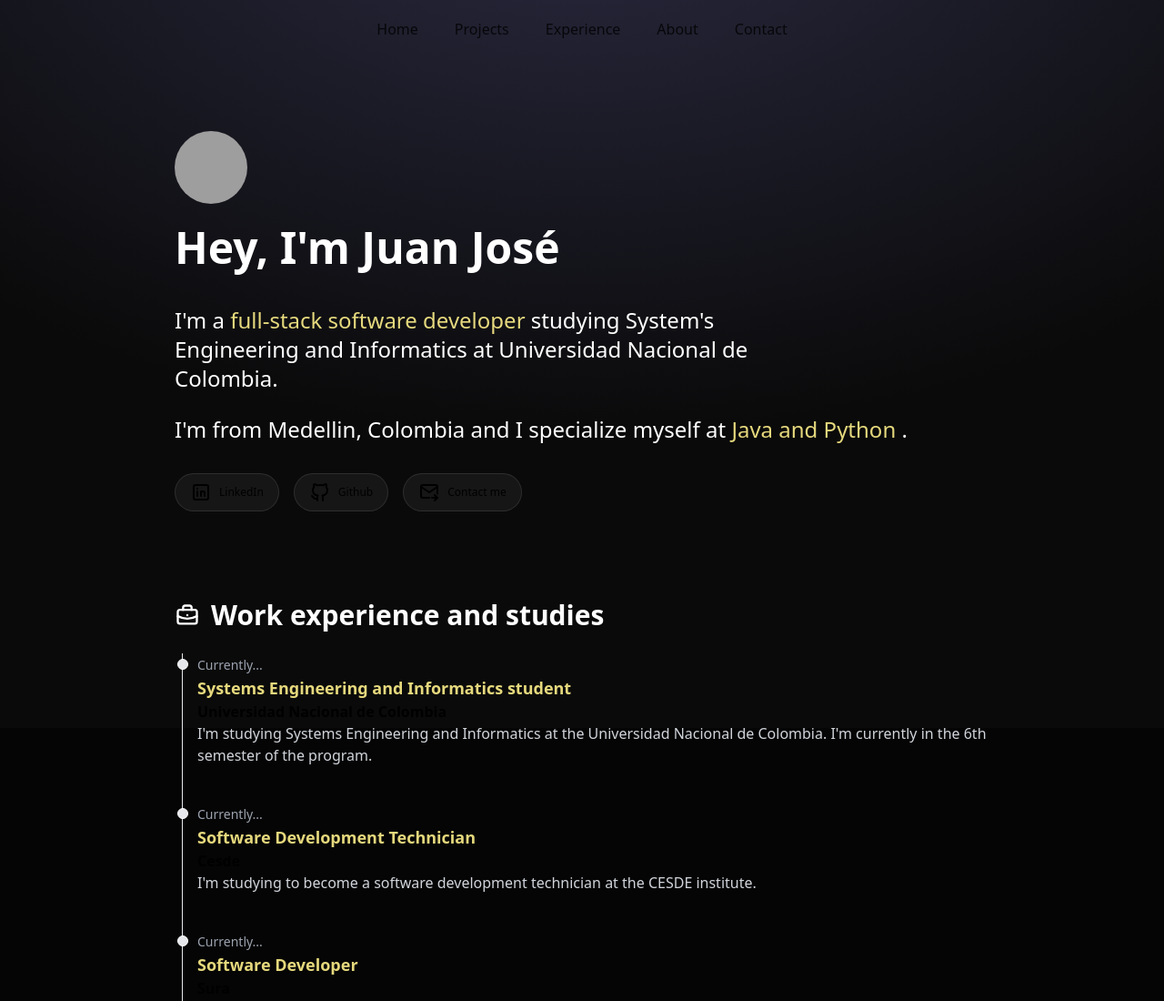
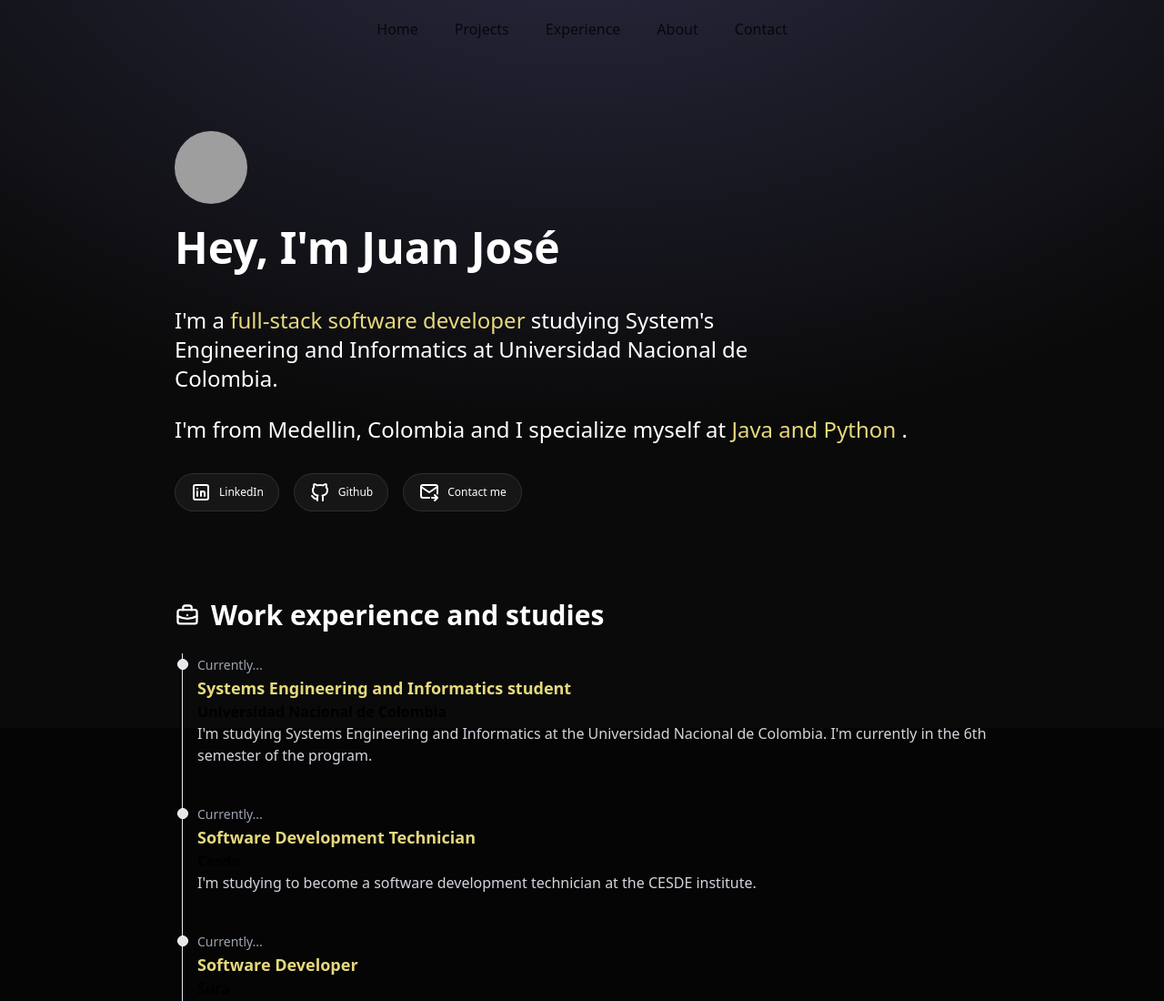
Before and after one commit to JuanTobonV/Portfolio, an Astro site: page / in a window 1280 px wide. Shown: the top 1100 px of the page at 91% size. Built offline with nearby package versions, Linux system fonts and the light colour scheme; Astro itself is replaced by a stand-in of ours; grey boxes are pictures that could not be loaded.

Commit message:
Update index.astro

```diff
--- a/src/pages/index.astro
+++ b/src/pages/index.astro
@@ -39,7 +39,7 @@
 		I'm from Medellin, Colombia and I specialize myself at  <span class="text-yellow-200/90">Java and Python </span>.
 	  </h2>
 
-      <nav class="flex gap-4 mt-8 flex-wrap">
+      <nav class="text-white flex gap-4 mt-8 flex-wrap">
         <SocialPill href="https://www.linkedin.com/in/juantobonv/">
           <LinkedinIcon class="size-4 md:size-6" />
           LinkedIn
```
